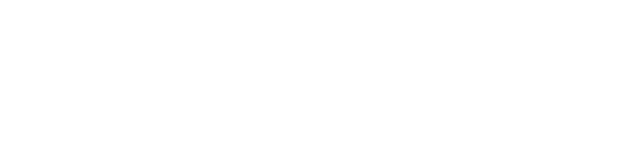
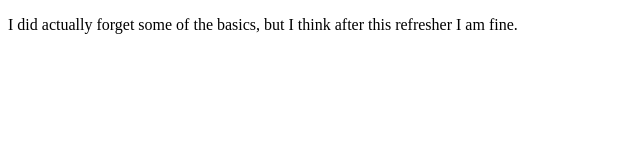
Before and after one commit to ICanCreateANewOrganizationEZ-PZ/lab1, a plain HTML site: page index.html in a window 1280 px wide. Shown: the whole page, without its empty margins (0-640 px from the left). Drawn offline with Linux system fonts and the light colour scheme.

Commit message:
Added a sentence

```diff
--- a/index.html
+++ b/index.html
@@ -2,9 +2,11 @@
 <html lang="en">
 <head>
     <meta charset="UTF-8">
-    <title>Title</title>
+    <title>The Basics</title>
 </head>
 <body>
-
+<p>
+    I did actually forget some of the basics, but I think after this refresher I am fine.
+</p>
 </body>
 </html>
```
